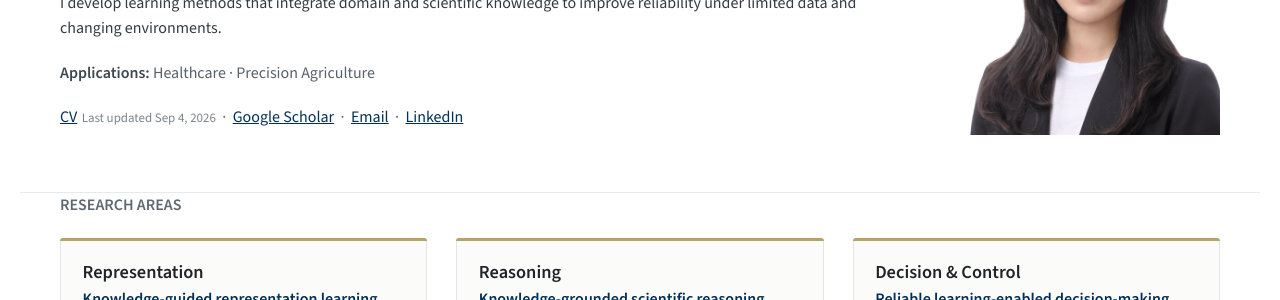
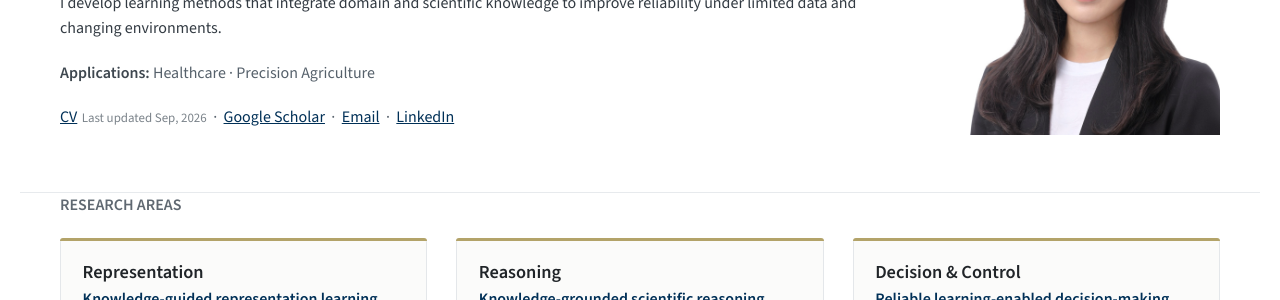
Before and after one commit to ylee845/ylee845.github.io, a Jekyll site: the page built from _pages/about.md, in a window 1280 px wide and 1181 px high. Shown: the part 260-560 px from the top of the window. Built offline with Jekyll 4.4.1, drawn with Linux system fonts in a browser that asks for light colours; a script that is not in the unit is left out.

Commit message:
Update about.md

```diff
--- a/_pages/about.md
+++ b/_pages/about.md
@@ -257,7 +257,7 @@ redirect_from:
     </p>
 
     <p class="hero-links">
-      <a href="/files/Yeonju_Lee_CV.pdf">CV</a><span class="cv-updated">Last updated Sep 4, 2026</span>
+      <a href="/files/Yeonju_Lee_CV.pdf">CV</a><span class="cv-updated">Last updated Sep, 2026</span>
       &nbsp;·&nbsp;
       <a href="https://scholar.google.com/citations?user=5iO-_XgAAAAJ&hl=en&oi=ao" target="_blank" rel="noopener">Google Scholar</a>
       &nbsp;·&nbsp;
```
